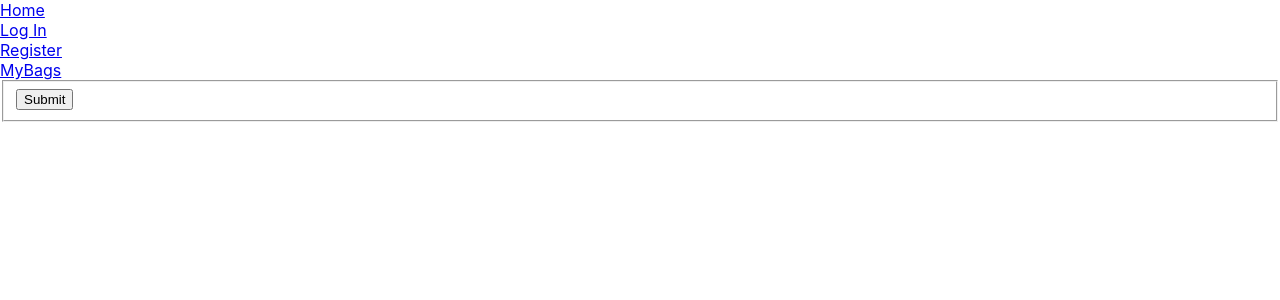
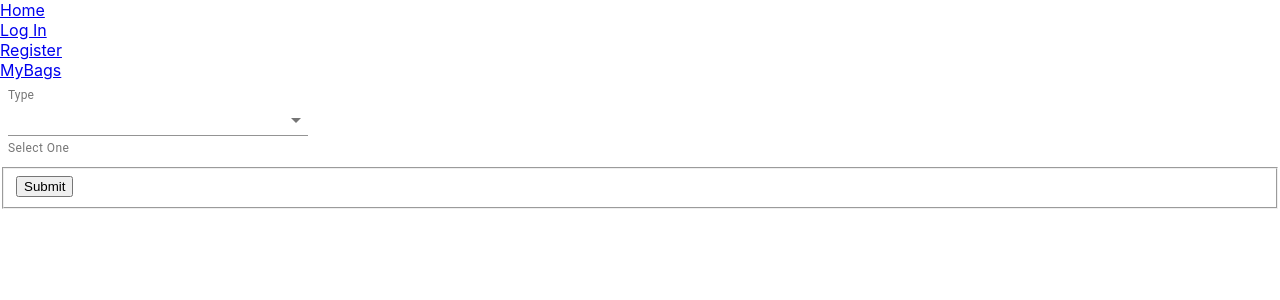
Before and after one commit to stephensenft21/Birdie-Client, a React (Create React App) app in the folder birdie/: page /disc/new in a window 1280 px wide. Shown: the top 300 px of the page. Built offline with nearby package versions, Linux system fonts and the light colour scheme.

Commit message:
im getting a weird error that is saying I have an out of bounds value for my select element this framework is slowing m process down a lot. need rest and I'll figure out the bug in the morning

```diff
--- a/birdie/src/components/MaterialComponents/MaterialSelect.js
+++ b/birdie/src/components/MaterialComponents/MaterialSelect.js
@@ -1,50 +1,60 @@
-// import React, { useState } from 'react';
-// import { makeStyles } from "@material-ui/core/styles";
-// import InputLabel from "@material-ui/core/InputLabel";
-// import MenuItem from "@material-ui/core/MenuItem";
-// import FormHelperText from "@material-ui/core/FormHelperText";
-// import FormControl from "@material-ui/core/FormControl";
-// import Select from "@material-ui/core/Select";
-// const useStyles = makeStyles(theme => ({
-//     formControl: {
-//         margin: theme.spacing(1),
-//         minWidth: 300
-//     },
-//     selectEmpty: {
-//         marginTop: theme.spacing(2)
-//     }
-// }));
-// export function SimpleSelect(props) {
-//     const classes = useStyles();
-//     const [diskId, setCount] = useState("");
-//     const handleChange = (event, name) => {
-//         console.log(name)
-//         setCount(event.target.value);
-//     }
+import React, { useState, useEffect } from 'react';
+import { makeStyles } from "@material-ui/core/styles";
+import InputLabel from "@material-ui/core/InputLabel";
+import MenuItem from "@material-ui/core/MenuItem";
+import FormHelperText from "@material-ui/core/FormHelperText";
+import FormControl from "@material-ui/core/FormControl";
+import Select from "@material-ui/core/Select";
+const useStyles = makeStyles(theme => ({
+    formControl: {
+        margin: theme.spacing(1),
+        minWidth: 300
+    },
+    selectEmpty: {
+        marginTop: theme.spacing(2)
+    }
+}));
+export function SimpleSelect(props) {
+    const classes = useStyles();
+    const [type, setType] = useState([{
+        label: "Putter",
+        value: "Putter"
+      },
+      { label: "Mid Range", value: "Mid Range" },
+      { label: "Driver", value: "Driver" }]);
+    const handleChange = (event, name) => {
+        console.log(name)
+        setType(event.target.value);
+    }
 
-//     return (
-//         <div>
-//             <FormControl className={classes.formControl}>
-//                 {/* this dropdown determines disk type */}
-//                 <InputLabel id="demo-simple-select-helper-label">Type</InputLabel>
-//                 <Select
-//                     name={props.compulsion}
-//                     labelId="diskId"
-//                     id="diskId"
-//                     value={diskId}
-//                     onChange={(e) => {
-//                         handleChange(e, "diskId")
-//                         props.handleNumberfieldChange(e);
-//                     }}
-//                 >
-//                     {/* {props.disk.map((disk, i) => (
-//                         <MenuItem key={i} value={disk.compulsionId}>
-//                             {disk.type}
-//                         </MenuItem>
-//                     ))} */}
-//                 </Select>
-//                 <FormHelperText>Select One</FormHelperText>
-//             </FormControl>
-//         </div>
-//     );
-//                     }
+
+    // const typeList = ["Putter", "Mid Range", "Driver"]
+    return (
+
+        <div>
+
+            <FormControl className={classes.formControl}>
+                {/* this dropdown determines disk type */}
+                <InputLabel id="demo-simple-select-helper-label">Type</InputLabel>
+                <Select
+                    name={type}
+                    labelId="diskId"
+                    id="diskId"
+                    value={type}
+                    onChange={(e) => {
+                        handleChange(e, "diskId")
+                        props.handleNumberfieldChange(e);
+                    }}
+                >
+
+                    {type.map((item, i) => (
+                        <MenuItem key={i.valueOf} value={item.value}>
+                            {item.label}
+                        </MenuItem>
+                    ))}
+                </Select>
+                <FormHelperText>Select One</FormHelperText>
+            </FormControl>
+        </div>
+    );
+}
--- a/birdie/src/components/disc/DiskForm.js
+++ b/birdie/src/components/disc/DiskForm.js
@@ -11,6 +11,13 @@ const DiskForm = props => {
     stateToChange[evt.target.id] = evt.target.value;
     setdisk(stateToChange);
   };
+  const handleNumberfieldChange = evt => {
+    const stateToChange = {};
+    stateToChange[evt.target.id] = +evt.target.value;
+    props.setType(stateToChange);
+    this.props.history.push(`/Disk/${evt.target.value}`);
+  };
+
 
 
     /*  Local method for validation, set loadingStatus, create disk      object, invoke the API post method, and redirect to the full disk list
@@ -30,7 +37,11 @@ const DiskForm = props => {
     return (
       <>
         <form>
+        <SimpleSelect
+                  handleNumberfieldChange={handleNumberfieldChange}
+                  {...props}
 
+                />
           <fieldset>
             <div className="alignRight">
               <button
```
